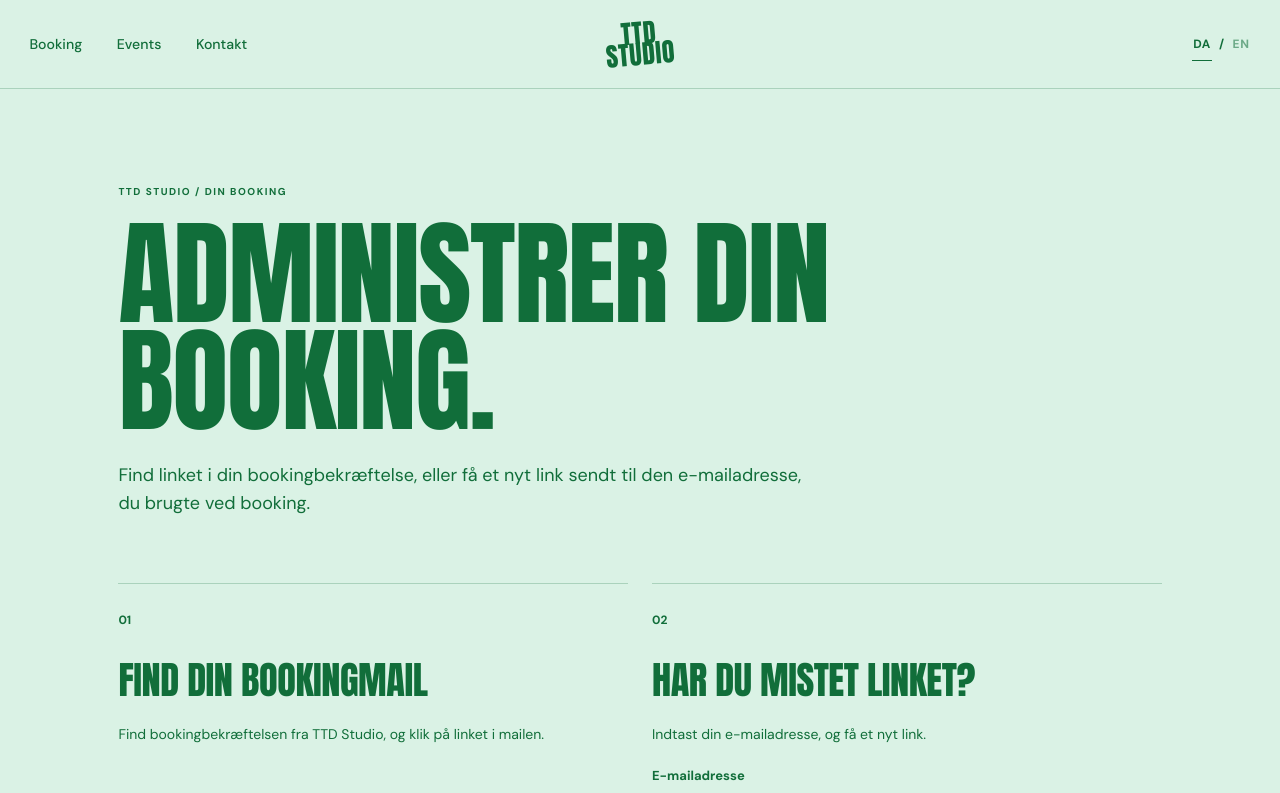
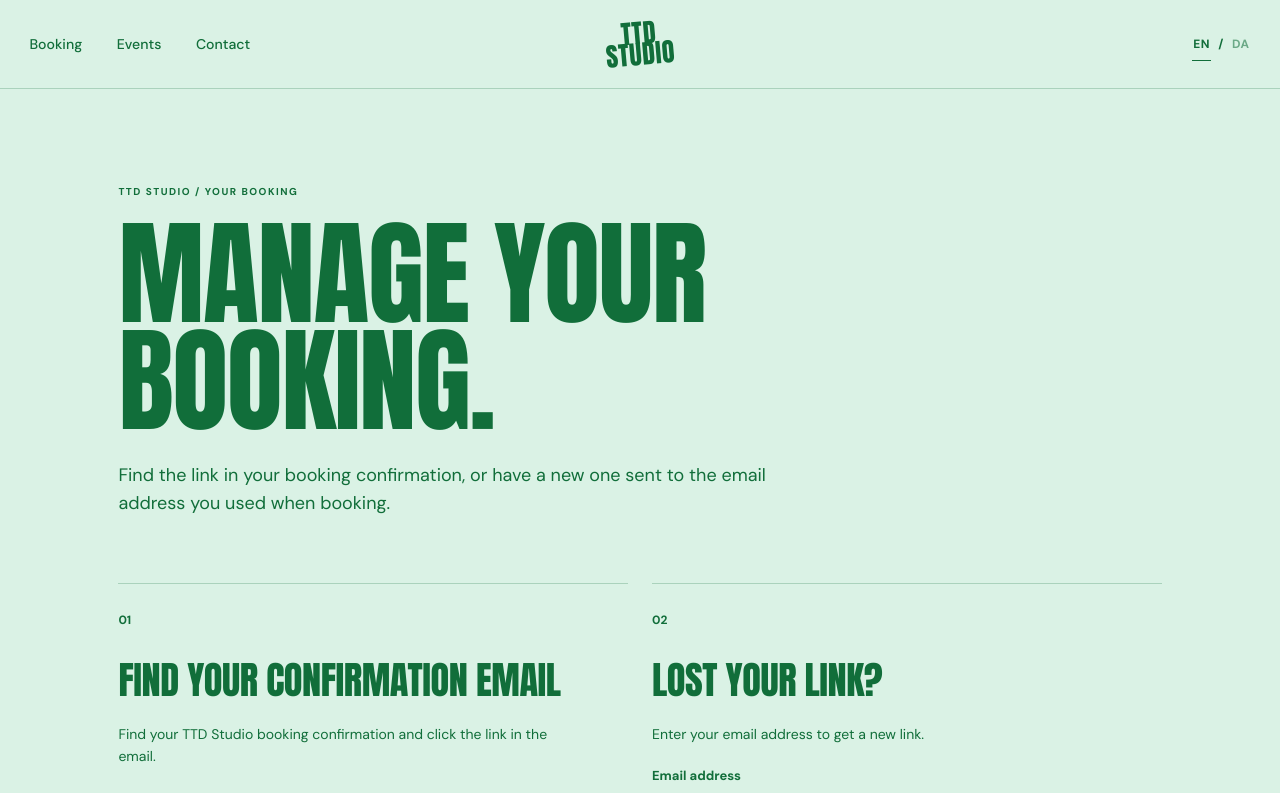
Before and after one commit to M3G4W4TT5/dd-website, a Next.js app in the folder apps/booking/: page /manage in a window 1280 px wide. Shown: the top 793 px of the page. Built offline with nearby package versions, Linux system fonts and the light colour scheme; no server answers.

Commit message:
Default booking site to English

```diff
--- a/apps/booking/src/app/api/preflight/route.ts
+++ b/apps/booking/src/app/api/preflight/route.ts
@@ -36,7 +36,7 @@
       try {
         const expectedOrigin = new URL(process.env.CONTACT_BOOKING_ORIGIN || "http://127.0.0.1:3000").origin;
         if (request.headers.get("origin") !== expectedOrigin) throw new Error("Origin not allowed for marketing signup");
-        await requestSubscription("booking", input.data.details.email, input.data.marketingLanguage || "da", "booking-details");
+        await requestSubscription("booking", input.data.details.email, input.data.marketingLanguage || "en", "booking-details");
         marketingRequested = true;
       } catch {
         console.error("Booking marketing signup failed");
--- a/apps/booking/src/app/layout.tsx
+++ b/apps/booking/src/app/layout.tsx
@@ -14,7 +14,7 @@
 
 export default function RootLayout({ children }: Readonly<{ children: React.ReactNode }>) {
   return (
-    <html lang="da">
+    <html lang="en">
       <body>{children}</body>
     </html>
   );
--- a/apps/booking/src/app/manage/booking/page.tsx
+++ b/apps/booking/src/app/manage/booking/page.tsx
@@ -18,7 +18,7 @@
   try { booking = await getManagedBooking(code, email); }
   catch { redirect(`/manage?lang=${language}`); }
   return <>
-    <StaticSiteHeader language={language} languagePath="/manage/booking" hideManageLink />
+    <StaticSiteHeader language={language} languagePath={`/manage/booking?code=${encodeURIComponent(code)}`} hideManageLink />
     <main className="manage-main"><ManageBookingLive language={language} initialBooking={booking} serverNowIso={new Date().toISOString()} enabled={selfServiceEnabled()} /></main>
     <SiteFooter language={language} />
   </>;
--- a/apps/booking/src/app/unsubscribe/page.tsx
+++ b/apps/booking/src/app/unsubscribe/page.tsx
@@ -1,10 +1,11 @@
 import { MarketingUnsubscribe } from "@/components/MarketingUnsubscribe";
+import { pageLanguage } from "@/lib/language";
 
 export const metadata = { robots: { index: false, follow: false } };
 
 export default async function UnsubscribePage({ searchParams }: { searchParams: Promise<{ lang?: string }> }) {
   const { lang } = await searchParams;
-  const language = lang === "en" ? "en" : "da";
+  const language = await pageLanguage(lang);
   return <main className="marketing-page">
     <span>TTD STUDIO</span>
     <h1>{language === "da" ? "Afmeld e-mails" : "Unsubscribe"}</h1>
--- a/apps/booking/src/components/HeaderBookingActions.tsx
+++ b/apps/booking/src/components/HeaderBookingActions.tsx
@@ -33,15 +33,17 @@
     onLanguageChange?.(next);
   }
 
+  const languageSeparator = languagePath?.includes("?") ? "&" : "?";
+
   return <div className="header-actions booking-header-actions">
     {hideLanguageSwitch ? null : onLanguageChange ? <div className="lang-switch" aria-label="Language">
+      <button type="button" className={language === "en" ? "active" : ""} onClick={() => changeLanguage("en")} aria-pressed={language === "en"}>EN</button>
+      <span>/</span>
       <button type="button" className={language === "da" ? "active" : ""} onClick={() => changeLanguage("da")} aria-pressed={language === "da"}>DA</button>
-      <span>/</span>
-      <button type="button" className={language === "en" ? "active" : ""} onClick={() => changeLanguage("en")} aria-pressed={language === "en"}>EN</button>
     </div> : <nav className="manage-language-switch" aria-label={language === "da" ? "Sprog" : "Language"}>
-      <a href={`${languagePath}?lang=da`} lang="da" aria-current={language === "da" ? "page" : undefined}>DA</a>
+      <a href={`${languagePath}${languageSeparator}lang=en`} lang="en" aria-current={language === "en" ? "page" : undefined}>EN</a>
       <span aria-hidden="true">/</span>
-      <a href={`${languagePath}?lang=en`} lang="en" aria-current={language === "en" ? "page" : undefined}>EN</a>
+      <a href={`${languagePath}${languageSeparator}lang=da`} lang="da" aria-current={language === "da" ? "page" : undefined}>DA</a>
     </nav>}
     {!hideManageLink && <a className="header-manage-link" href={`/manage?lang=${language}`} aria-label={language === "da" ? "Administrer din booking" : "Manage your booking"}>
       <span className="desktop-label">{language === "da" ? "Administrer din booking" : "Manage your booking"}</span>
--- a/apps/booking/src/components/SiteFooter.tsx
+++ b/apps/booking/src/components/SiteFooter.tsx
@@ -1,6 +1,6 @@
 import { ArrowUpRight } from "lucide-react";
 
-export function SiteFooter({ language = "da" }: { language?: "da" | "en" }) {
+export function SiteFooter({ language = "en" }: { language?: "da" | "en" }) {
   return <>
     <div className="footer-reveal-space" aria-hidden="true" />
     <footer className="site-footer">
--- a/apps/booking/src/lib/language.ts
+++ b/apps/booking/src/lib/language.ts
@@ -4,5 +4,5 @@
 
 export async function pageLanguage(lang?: string): Promise<Language> {
   if (lang === "da" || lang === "en") return lang;
-  return (await cookies()).get("ttd-language")?.value === "en" ? "en" : "da";
+  return (await cookies()).get("ttd-language")?.value === "da" ? "da" : "en";
 }
--- a/apps/booking/src/lib/pretix-live-management.ts
+++ b/apps/booking/src/lib/pretix-live-management.ts
@@ -68,7 +68,7 @@
 export async function getPaidOrderContact(code: string) {
   const { order } = await orderState(code);
   if (order.status !== "p" || !/^[^\s@]+@[^\s@]+\.[^\s@]+$/.test(order.email)) throw new ManageConflict("Not a paid rental order");
-  return { email: order.email.trim().toLowerCase(), language: order.locale?.toLowerCase().startsWith("en") ? "en" as const : "da" as const };
+  return { email: order.email.trim().toLowerCase(), language: order.locale?.toLowerCase().startsWith("da") ? "da" as const : "en" as const };
 }
 
 async function withOrderLock<T>(code: string, operation: () => Promise<T>): Promise<T> {
```
